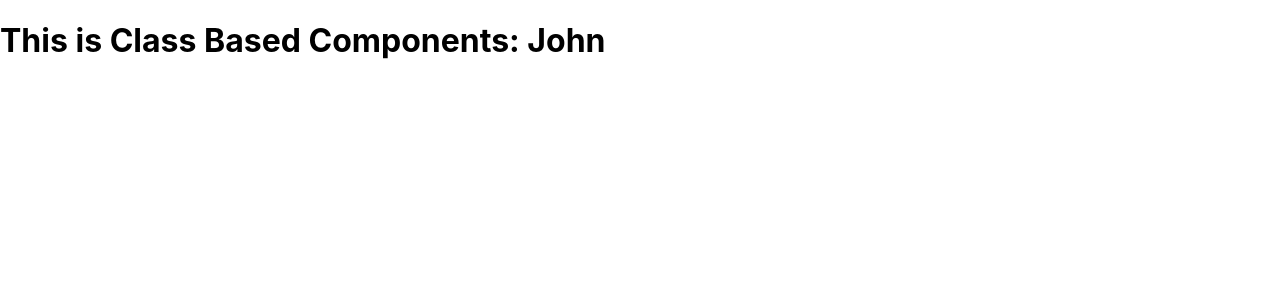
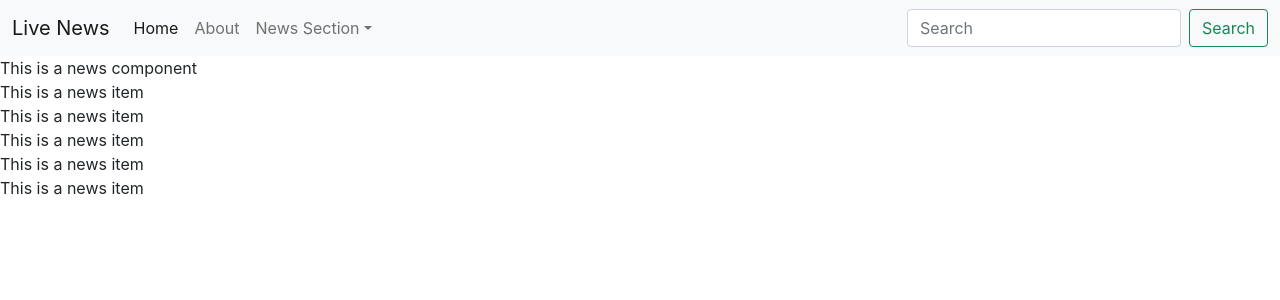
Before and after one commit to UtkarshPatel9934/LiveNews, a React (Create React App) app in the folder livenews/: page / in a window 1280 px wide. Shown: the top 300 px of the page. Built offline with nearby package versions, Linux system fonts and the light colour scheme.

Commit message:
Add Components to the App

```diff
--- a/livenews/public/index.html
+++ b/livenews/public/index.html
@@ -7,7 +7,7 @@
     <meta name="theme-color" content="#000000" />
     <meta
       name="description"
-      content="Web site created using create-react-app"
+      content="Live News - is a news app which can be used to grab quickly daily news bites. If you are interested in news, weather, polotics, and sports news, newsmonkey is for you!"
     />
     <link rel="apple-touch-icon" href="%PUBLIC_URL%/logo192.png" />
     <!--
@@ -15,6 +15,7 @@
       user's mobile device or desktop. See https://developers.google.com/web/fundamentals/web-app-manifest/
     -->
     <link rel="manifest" href="%PUBLIC_URL%/manifest.json" />
+    <link href="https://cdn.jsdelivr.net/npm/bootstrap@5.1.3/dist/css/bootstrap.min.css" rel="stylesheet" integrity="sha384-1BmE4kWBq78iYhFldvKuhfTAU6auU8tT94WrHftjDbrCEXSU1oBoqyl2QvZ6jIW3" crossorigin="anonymous">
     <!--
       Notice the use of %PUBLIC_URL% in the tags above.
       It will be replaced with the URL of the `public` folder during the build.
@@ -24,7 +25,7 @@
       work correctly both with client-side routing and a non-root public URL.
       Learn how to configure a non-root public URL by running `npm run build`.
     -->
-    <title>React App</title>
+    <title>Live News - Latest Breaking News</title>
   </head>
   <body>
     <noscript>You need to enable JavaScript to run this app.</noscript>
@@ -39,5 +40,8 @@
       To begin the development, run `npm start` or `yarn start`.
       To create a production bundle, use `npm run build` or `yarn build`.
     -->
+
+    <script src="https://cdn.jsdelivr.net/npm/@popperjs/core@2.10.2/dist/umd/popper.min.js" integrity="sha384-7+zCNj/IqJ95wo16oMtfsKbZ9ccEh31eOz1HGyDuCQ6wgnyJNSYdrPa03rtR1zdB" crossorigin="anonymous"></script>
+    <script src="https://cdn.jsdelivr.net/npm/bootstrap@5.1.3/dist/js/bootstrap.min.js" integrity="sha384-QJHtvGhmr9XOIpI6YVutG+2QOK9T+ZnN4kzFN1RtK3zEFEIsxhlmWl5/YESvpZ13" crossorigin="anonymous"></script>
   </body>
 </html>
--- a/livenews/src/App.js
+++ b/livenews/src/App.js
@@ -2,17 +2,24 @@
 import './App.css';
 
 import React, { Component } from 'react'
+import Navbar from './components/Navbar';
+import News from './components/News';
 
 export default class App extends Component {
   // Note: we dont't have to decalare the variable using let const and var in it....
-  c = "John";
+  // c = "John";
   // if we want to resolve the value in the c so we have to use "this" keyword in it
 
+  // 1. firstly it cmpiles the JSX code
+  // 2. after it render the code to the page
+
   render() {
+    {/* <h1>This is Class Based Components: {this.c}</h1> */}
     return (
-      <div>
-        <h1>This is Class Based Components: {this.c}</h1>
-      </div>
+         <div>
+           <Navbar />
+           <News/>
+         </div>
     )
   }
 }
--- /dev/null
+++ b/livenews/src/components/Navbar.js
@@ -0,0 +1,52 @@
+import PropTypes from 'prop-types'
+import React, { Component } from 'react'
+
+export class Navbar extends Component {
+  static propTypes = {}
+
+  render() {
+    return (
+	<>
+	<nav className="navbar navbar-expand-lg navbar-light bg-light">
+	  <div className="container-fluid">
+	    <a className="navbar-brand" href="/">Live News</a>
+	    <button className="navbar-toggler" type="button" data-bs-toggle="collapse" data-bs-target="/navbarSupportedContent" aria-controls="navbarSupportedContent" aria-expanded="false" aria-label="Toggle navigation">
+	      <span className="navbar-toggler-icon"></span>
+	    </button>
+	    <div className="collapse navbar-collapse" id="navbarSupportedContent">
+	      <ul className="navbar-nav me-auto mb-2 mb-lg-0">
+		<li className="nav-item">
+		  <a className="nav-link active" aria-current="page" href="/">Home</a>
+		</li>
+		<li className="nav-item">
+		  <a className="nav-link" href="/about">About</a>
+		</li>
+		<li className="nav-item dropdown">
+		  <a className="nav-link dropdown-toggle" href="/" id="navbarDropdown" role="button" data-bs-toggle="dropdown" aria-expanded="false">
+		    News Section
+		  </a>
+		  <ul className="dropdown-menu" aria-labelledby="navbarDropdown">
+		    <li><a className="dropdown-item" href="/">Action</a></li>
+		    <li><hr className="dropdown-divider"/></li>
+		    <li><a className="dropdown-item" href="/">Another action</a></li>
+		    <li><hr className="dropdown-divider"/></li>
+		    <li><a className="dropdown-item" href="/">Something else here</a></li>
+		  </ul>
+		</li>
+	      </ul>
+	      <form className="d-flex">
+		<input className="form-control me-2" type="search" placeholder="Search" aria-label="Search" />
+		<button className="btn btn-outline-success" type="submit">Search</button>
+	      </form>
+	    </div>
+	  </div>
+	</nav>
+      </>
+    )
+  }
+}
+
+export default Navbar
+
+
+// Template genetated by : rcep
--- /dev/null
+++ b/livenews/src/components/News.js
@@ -0,0 +1,22 @@
+import PropTypes from 'prop-types'
+import React, { Component } from 'react'
+import NewsItem from './NewsItem'
+
+export class News extends Component {
+  static propTypes = {}
+
+  render() {
+    return (
+	    <>
+		<div>This is a news component</div>
+		<NewsItem />
+		<NewsItem />
+		<NewsItem />
+		<NewsItem />
+		<NewsItem />
+      	    </>
+    )
+  }
+}
+
+export default News
--- /dev/null
+++ b/livenews/src/components/NewsItem.js
@@ -0,0 +1,18 @@
+import React, { Component } from 'react'
+import PropTypes from 'prop-types'
+
+export class NewsItem extends Component {
+  static propTypes = {
+
+  }
+
+  render() {
+    return (
+      <div>
+	This is a news item
+      </div>
+    )
+  }
+}
+
+export default NewsItem
```
